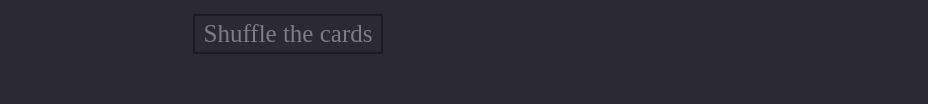
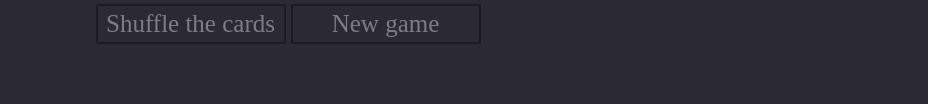
Before and after one commit to anthony-th/memory-game, a plain HTML site: page index.html in a window 1280 px wide. Shown: the part 560-664 px from the top of the page, without its empty margins (352-1280 px from the left). Drawn offline with Linux system fonts and the light colour scheme.

Commit message:
feat: added button newGame

```diff
--- a/index.html
+++ b/index.html
@@ -60,7 +60,10 @@
 					<img class="shirt-card" src="./assets/img/hellsing.webp" alt="Сard shirt"/>
 				</div>
 			</div>
-			<button>Shuffle the cards</button>
+			<div class="buttons">
+				<button class="btn-shuffle">Shuffle the cards</button>
+				<button class="btn-newgame">New game</button>
+			</div>
 		</main>
 		<footer class="container">
 			<div>
--- a/script.js
+++ b/script.js
@@ -1,10 +1,15 @@
 const cards = document.querySelectorAll('.card');
-const btn = document.querySelector('button');
+const btn = document.querySelector('.btn-shuffle');
+const btnNewGame = document.querySelector('.btn-newgame');
 
 let hasFlippedCard = false;
 let firstCard, secondCard;
 let lockBoard = false;
 
+
+function newgame() {
+  location.reload();
+}
 
 function flipCard() {
     if (lockBoard) return;
@@ -70,3 +75,5 @@ function shuffle() {
 
 btn.addEventListener('click', shuffle);
 cards.forEach(card => card.addEventListener('click', flipCard));
+
+btnNewGame.addEventListener('click', newgame);
--- a/styles/style.css
+++ b/styles/style.css
@@ -28,7 +28,6 @@ main {
 }
 
 button {
-  margin: 10px auto 0;
   width: 190px;
   height: 40px;
   background: #2b2a33;
@@ -78,10 +77,10 @@ button:hover {
   position: relative;
   transform-style: preserve-3d;
   box-shadow: 1px 1px 0 rgba(0, 0, 0, .3);
- transform: scale(1);
- transform-style: preserve-3d;
- transition: transform .5s;
- cursor: pointer;
+  transform: scale(1);
+  transform-style: preserve-3d;
+  transition: transform .5s;
+  cursor: pointer;
 }
 
 .card:active {
@@ -135,3 +134,10 @@ footer div p:hover {
   color: #ffffff;
   transition: 1s;
 }
+
+.buttons {
+  display: flex;
+  justify-content: center;
+  align-items: center;
+  column-gap: 5px;
+}
```
